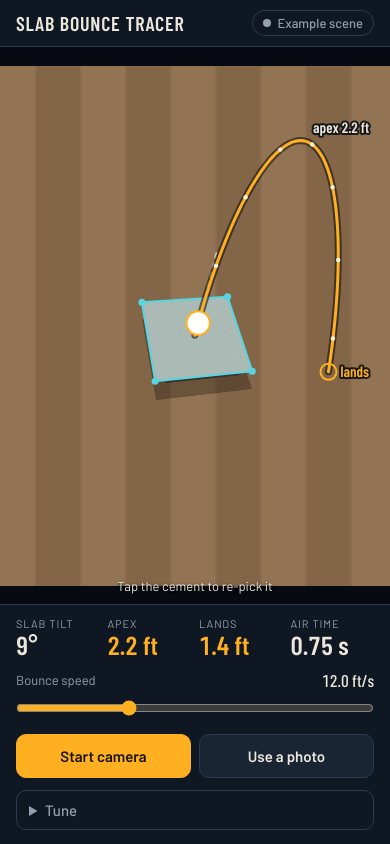
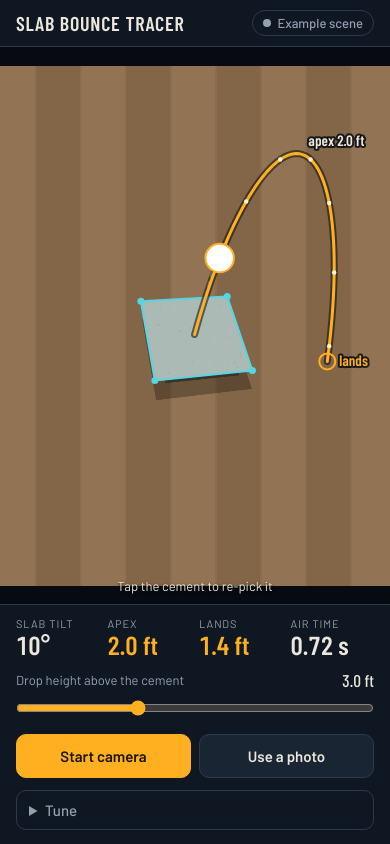
Before and after one commit to matthewrein/bounce, a plain HTML site: page index.html in a window 390 px wide. Drawn offline with nearby package versions, Linux system fonts and the light colour scheme.

Commit message:
Sharpen corners, steady the outline with the gyroscope, switch to drop height
- Refine each side on a double-resolution image: sub-pixel edge points along
  the side, robust line fit, corners from line intersections
- Use the gyroscope to average heavily while the phone is held still
- Keep the same mirror solution for the slab's tilt between frames
- Replace bounce speed with drop height plus a rebound percentage
- Show whether the tilt sensor is active under Tune

Co-Authored-By: Claude Fable 5.2 <noreply@anthropic.com>
Claude-Session: https://claude.ai/code/session_019BrU8M1fzjB2wTeR1yErQG

```diff
--- a/index.html
+++ b/index.html
@@ -73,8 +73,8 @@ details .row{margin-top:8px}
     <div class="read"><span>Air time</span><b id="rAir">–</b></div>
   </div>
   <div class="row">
-    <label for="speed">Bounce speed</label><output id="oSpeed" for="speed"></output>
-    <input id="speed" type="range" min="4" max="30" step="0.5" value="12">
+    <label for="drop">Drop height above the cement</label><output id="oDrop" for="drop"></output>
+    <input id="drop" type="range" min="0.5" max="8" step="0.25" value="3">
   </div>
   <div class="btns">
     <button class="btn primary" id="live" type="button">Start camera</button>
@@ -82,6 +82,8 @@ details .row{margin-top:8px}
   </div>
   <details>
     <summary>Tune</summary>
+    <div class="row"><label for="reb">Rebound (how much of the drop height it bounces back)</label><output id="oReb" for="reb"></output>
+      <input id="reb" type="range" min="20" max="100" step="5" value="70"></div>
     <div class="row" id="pitchRow"><label for="pitch">Phone aimed down from level</label><output id="oPitch" for="pitch"></output>
       <input id="pitch" type="range" min="0" max="90" step="1" value="50"></div>
     <div class="row"><label for="size">Slab side</label><output id="oSize" for="size"></output>
@@ -90,6 +92,7 @@ details .row{margin-top:8px}
       <input id="tol" type="range" min="8" max="60" step="1" value="26"></div>
     <div class="row"><label for="fov">Lens field of view</label><output id="oFov" for="fov"></output>
       <input id="fov" type="range" min="45" max="85" step="1" value="65"></div>
+    <p class="note" id="sens"></p>
     <p class="note" id="gnote">The dashed line is perpendicular to the slab face. The arc's bend depends on which way is down: with the camera running that comes from the phone's tilt sensor, otherwise set how steeply the phone is aimed at the floor.</p>
   </details>
 </div>
@@ -99,10 +102,11 @@ details .row{margin-top:8px}
 "use strict";
 const $=id=>document.getElementById(id);
 const cv=$("cv"), ctx=cv.getContext("2d");
-const P={speed:12,size:12,tol:26,pitch:50,fov:65};
+const G=32.174; // ft/s^2
+const P={drop:3,reb:70,size:12,tol:26,pitch:50,fov:65};
+const speed=()=>Math.sqrt(2*G*P.drop*P.reb/100); // ft/s leaving the cement
 const S={src:null,sw:0,sh:0,proc:null,quad:null,tr:null,seed:null,example:true,W:0,H:0,live:false,grav:null,lost:0,video:null,stream:null,pc:null,mc:null,msg:"",fid:0,seedAge:0,si:0,tapped:false};
 let C=null; // per-frame cache of the colour mask for a fixed reference
-const G=32.174; // ft/s^2
 
 /* ---------- vector helpers ---------- */
 const dot=(a,b)=>a[0]*b[0]+a[1]*b[1]+a[2]*b[2];
@@ -134,7 +138,9 @@ function prepare(){
   const x=c.getContext("2d",{willReadFrequently:true});
   x.imageSmoothingQuality="high";
   // two-step downscale to reduce aliasing
-  const mx=mid.getContext("2d");mx.imageSmoothingQuality="high";mx.drawImage(S.src,0,0,pw*2,ph*2);
+  const mx=mid.getContext("2d",{willReadFrequently:true});mx.imageSmoothingQuality="high";mx.drawImage(S.src,0,0,pw*2,ph*2);
+  const hd=mx.getImageData(0,0,pw*2,ph*2).data,hY=new Float32Array(pw*ph*4);
+  for(let i=0,n=hY.length;i<n;i++)hY[i]=.299*hd[i*4]+.587*hd[i*4+1]+.114*hd[i*4+2];
   x.drawImage(mid,0,0,pw,ph);
   const d=x.getImageData(0,0,pw,ph).data,N=pw*ph;
   let Y=new Float32Array(N),Cb=new Float32Array(N),Cr=new Float32Array(N);
@@ -147,7 +153,7 @@ function prepare(){
       for(let dx=-3;dx<=3;dx++){const xx=x+dx;if(xx<0||xx>=pw)continue;const v=Y[yy*pw+xx];s+=v;s2+=v*v;c++;}}
     const mu=s/c;Tx[y*pw+x]=Math.sqrt(Math.max(0,s2/c-mu*mu));
   }
-  S.proc={pw,ph,k,Yr:Y,Tx,Y:blur3(Y,pw,ph),Cb:blur3(Cb,pw,ph),Cr:blur3(Cr,pw,ph)};
+  S.proc={pw,ph,k,hY,hw:pw*2,hh:ph*2,Yr:Y,Tx,Y:blur3(Y,pw,ph),Cb:blur3(Cb,pw,ph),Cr:blur3(Cr,pw,ph)};
 }
 
 /* ---------- slab detection: colour region -> hull -> 4 fitted edges ---------- */
@@ -264,7 +270,51 @@ function detectAt(sx,sy,tol,ref){
   if(area<N*.025)return null; // too small in view to be the slab
   const dd=rad+2.5,fill=(count+perim*dd+4*dd*dd)/area;
   if(fill<.8||fill>1.2)return null;
-  return {q:q.map(p=>({x:(p.x+.5)/k,y:(p.y+.5)/k})),score:Math.abs(1-fill),area,tol,ref:[y0,b0,r0,x0],seen,edges,cv:tsum/count/(y0+10)};
+  return {q:refineQuad(q.map(p=>({x:(p.x+.5)/k,y:(p.y+.5)/k}))),score:Math.abs(1-fill),area,tol,ref:[y0,b0,r0,x0],seen,edges,cv:tsum/count/(y0+10)};
+}
+// Sharpen the outline on the double-resolution image: find the edge at many points along each side,
+// fit a straight line through them ignoring strays, and take the corners where those lines cross.
+function refineQuad(q){
+  const {hY,hw,hh,k}=S.proc,k2=k*2,P=q.map(p=>({x:p.x*k2,y:p.y*k2}));
+  const cx=(P[0].x+P[1].x+P[2].x+P[3].x)/4,cy=(P[0].y+P[1].y+P[2].y+P[3].y)/4;
+  const smp=(x,y)=>{x=clamp(x,0,hw-1.001);y=clamp(y,0,hh-1.001);const xi=x|0,yi=y|0,fx=x-xi,fy=y-yi,j=yi*hw+xi;
+    return (hY[j]*(1-fx)+hY[j+1]*fx)*(1-fy)+(hY[j+hw]*(1-fx)+hY[j+hw+1]*fx)*fy;};
+  const lines=[];
+  for(let i=0;i<4;i++){
+    const A=P[i],B=P[(i+1)%4],len=Math.hypot(B.x-A.x,B.y-A.y);
+    let dx=(B.x-A.x)/len,dy=(B.y-A.y)/len,nx=-dy,ny=dx;
+    if(nx*((A.x+B.x)/2-cx)+ny*((A.y+B.y)/2-cy)<0){nx=-nx;ny=-ny;}
+    const w=Math.max(5,len*.035),pts=[];
+    for(let j=0;j<32;j++){
+      const t=len*(.08+.84*j/31),bx=A.x+dx*t,by=A.y+dy*t,gs=[];let gmax=0;
+      // each reading averages a short run along the edge so cement speckle and sensor noise don't register as edges
+      for(let o=-w;o<=w;o+=.5){let g=0;
+        for(let u=-2;u<=2;u+=2)g+=smp(bx+dx*u+nx*(o+1),by+dy*u+ny*(o+1))-smp(bx+dx*u+nx*(o-1),by+dy*u+ny*(o-1));
+        g=Math.abs(g/3);gs.push(g);if(g>gmax)gmax=g;}
+      if(gmax<6)continue;
+      for(let m=1;m<gs.length-1;m++)if(gs[m]>=.4*gmax&&gs[m]>=gs[m-1]&&gs[m]>=gs[m+1]){
+        const den=gs[m-1]-2*gs[m]+gs[m+1],o=-w+m*.5+(den<0?.25*(gs[m-1]-gs[m+1])/den:0);
+        pts.push({x:bx+nx*o,y:by+ny*o});break;}
+    }
+    let L={px:A.x,py:A.y,dx,dy};
+    if(pts.length>=10){
+      let use=pts;
+      for(let pass=0;pass<3;pass++){
+        let mx=0,my=0;for(const p of use){mx+=p.x;my+=p.y;}mx/=use.length;my/=use.length;
+        let sxx=0,sxy=0,syy=0;for(const p of use){const a=p.x-mx,b=p.y-my;sxx+=a*a;sxy+=a*b;syy+=b*b;}
+        const th=.5*Math.atan2(2*sxy,sxx-syy);L={px:mx,py:my,dx:Math.cos(th),dy:Math.sin(th)};
+        const res=pts.map(p=>Math.abs((p.x-mx)*L.dy-(p.y-my)*L.dx)),med=res.slice().sort((a,b)=>a-b)[res.length>>1],lim=Math.max(.75,2.5*med);
+        const keep=pts.filter((p,n)=>res[n]<=lim);if(keep.length<8||keep.length===use.length)break;use=keep;
+      }
+    }
+    lines.push(L);
+  }
+  return q.map((p0,i)=>{
+    const a=lines[(i+3)%4],b=lines[i],c=a.dx*b.dy-a.dy*b.dx;if(Math.abs(c)<1e-6)return p0;
+    const t=((b.px-a.px)*b.dy-(b.py-a.py)*b.dx)/c,x=(a.px+t*a.dx)/k2,y=(a.py+t*a.dy)/k2;
+    const side=Math.hypot(q[(i+1)%4].x-p0.x,q[(i+1)%4].y-p0.y);
+    return Math.hypot(x-p0.x,y-p0.y)<side*.08+3/k2?{x,y}:p0;
+  });
 }
 // does this outline look like a square seen in perspective (for the assumed lens)?
 function squareish(q){
@@ -354,7 +404,8 @@ function track(){
   }
   S.far=0;
   // heavy smoothing when nearly still, lighter when the slab or phone is really moving
-  const a=clamp(d/(side*.06),.06,.5);
+  // (the gyroscope says when the phone is being held still, which allows much heavier averaging)
+  const a=clamp(d/(side*.05),S.rot!=null&&S.rot<4?.04:.1,.6);
   S.quad=S.quad.map((p,i)=>({x:p.x+(q[(i+bk)%4].x-p.x)*a,y:p.y+(q[(i+bk)%4].y-p.y)*a}));
   S.ref=S.ref.map((v,i)=>v+(r.seen[i]-v)*.08); // follow gradual lighting changes
 }
@@ -414,7 +465,7 @@ function refine(r1,r2,t,obs,hs,sg,up,sp,st){
   }
   return {r1,r2,t,cost:c};
 }
-function solvePose(q,f,cx,cy,hs,g){
+function solvePose(q,f,cx,cy,hs,g,prev){
   const H=homog(q,f,cx,cy,hs);if(!H)return null;
   const lam=2/(Math.hypot(...H.c0)+Math.hypot(...H.c1));
   const c=mul(H.c2,lam),r1=norm(H.c0),r2=norm(sub(H.c1,mul(r1,dot(H.c1,r1))));
@@ -424,13 +475,19 @@ function solvePose(q,f,cx,cy,hs,g){
   const v=norm(c),half=(a,x)=>sub(mul(a,2*dot(a,x)),x);
   const n1=half(v,n0),f1=half(n1,half(v,r1)),f2=half(n1,half(v,r2));
   const A=refine(r1,r2,c,obs,hs,sg,up,sp,st),B=refine(f1,f2,c,obs,hs,sg,up,sp,st);
-  const best=!A?B:!B?A:(B.cost<A.cost?B:A);if(!best)return null;
+  let best=!A?B:!B?A:(B.cost<A.cost?B:A);if(!best)return null;
+  if(prev&&A&&B){
+    // don't flip between the two mirror solutions from frame to frame unless the other is clearly better
+    const other=best===A?B:A,nb=mul(norm(cross(best.r1,best.r2)),sg),no=mul(norm(cross(other.r1,other.r2)),sg);
+    if(dot(no,prev)>dot(nb,prev)&&other.cost<best.cost*3+1)best=other;
+  }
   return {c:best.t,n:mul(norm(cross(best.r1,best.r2)),sg),r1:norm(best.r1),r2:norm(best.r2),hs,f,cx,cy};
 }
 
 /* ---------- trajectory ---------- */
 function update(){
-  $("oSpeed").textContent=P.speed.toFixed(1)+" ft/s";
+  $("oDrop").textContent=P.drop.toFixed(2).replace(/0$/,"")+" ft";
+  $("oReb").textContent=P.reb+"%";
   $("oPitch").textContent=P.pitch+"°";
   $("oSize").textContent=P.size+" in";
   $("oTol").textContent=P.tol;
@@ -438,7 +495,8 @@ function update(){
   const st=$("status");
   S.tr=null;
   const sensor=S.live&&S.grav;
-  const pose=S.quad&&solvePose(S.quad,focal(),S.sw/2,S.sh/2,P.size/24,sensor?S.grav:null);
+  const pose=S.quad&&solvePose(S.quad,focal(),S.sw/2,S.sh/2,P.size/24,sensor?S.grav:null,S.live?S.nS:null);
+  $("sens").textContent=S.live?(sensor?"Tilt sensor: on. It sets which way is down and steadies the outline.":"Tilt sensor: off. Allow motion access for this site, or set the phone angle above."):"";
   $("pitchRow").style.display=sensor?"none":"";
   if(S.msg){st.className="chip warn";st.textContent=S.msg;}
   if(!pose){
@@ -455,13 +513,13 @@ function update(){
     if(S.nS){pose.n=S.nS=norm(add(mul(S.nS,.88),mul(pose.n,.12)));pose.c=S.cS=add(mul(S.cS,.7),mul(pose.c,.3));}
     else{S.nS=pose.n;S.cS=pose.c;}
   }
-  const {c,n,r1,r2,hs}=pose,vup=-P.speed*dot(n,g);
+  const {c,n,r1,r2,hs}=pose,v0=speed(),vup=-v0*dot(n,g);
   let hf=0;
   for(const s of [[1,1],[1,-1],[-1,1],[-1,-1]]){
     const d=add(mul(r1,hs*s[0]),mul(r2,hs*s[1]));hf=Math.min(hf,-dot(d,g));
   }
   const T=Math.min(4,(vup+Math.sqrt(vup*vup-2*G*hf))/G);
-  const at=t=>add(add(c,mul(n,P.speed*t)),mul(g,.5*G*t*t));
+  const at=t=>add(add(c,mul(n,v0*t)),mul(g,.5*G*t*t));
   const end=sub(at(T),c),hz=sub(end,mul(g,dot(end,g)));
   const apex=vup>0?vup*vup/(2*G):0;
   S.tr={pose,T,at,ta:vup>0?Math.min(T,vup/G):0,apex};
@@ -537,6 +595,8 @@ function stopLive(){
   S.stream=null;S.live=false;$("live").textContent="Start camera";
 }
 function onMotion(e){
+  const rr=e.rotationRate;
+  if(rr&&rr.alpha!=null){const m=Math.hypot(rr.alpha,rr.beta,rr.gamma);S.rot=S.rot==null?m:S.rot*.8+m*.2;}
   const a=e.accelerationIncludingGravity;if(!a||a.x==null)return;
   let g=[-a.x,-a.y,-a.z];
   // phones disagree on the sign; in use, down is toward the phone's bottom edge or its back
@@ -608,7 +668,7 @@ function loadFile(file){
 /* ---------- wiring ---------- */
 $("live").addEventListener("click",startLive);
 for(const id of ["pick"])$(id).addEventListener("change",e=>{loadFile(e.target.files[0]);e.target.value="";});
-for(const key of ["speed","pitch","size","tol","fov"])$(key).addEventListener("input",e=>{
+for(const key of ["drop","reb","pitch","size","tol","fov"])$(key).addEventListener("input",e=>{
   P[key]=parseFloat(e.target.value);
   if(key==="tol"&&!S.live){const r=detect(S.seed);S.quad=r&&r.q;}
   update();
```
